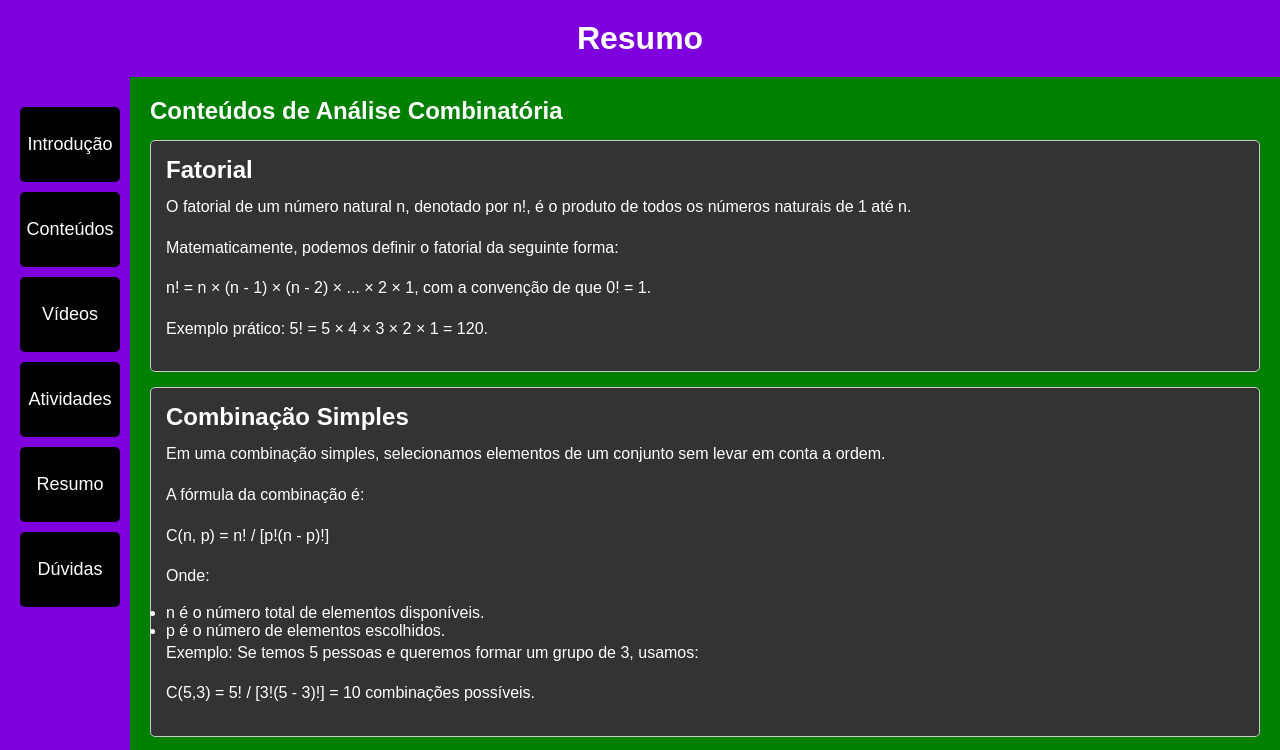
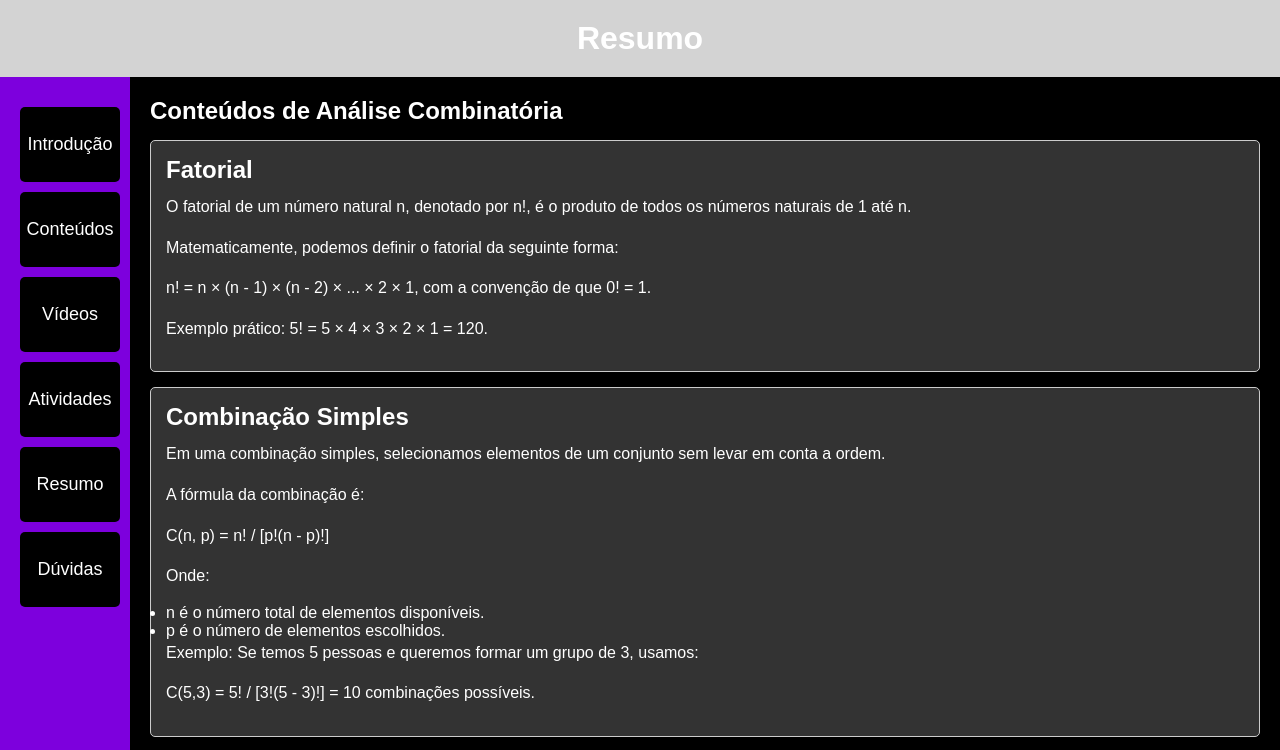
Before and after one commit to VitorGomes39/trabalhohistory, a plain HTML site: page index.html in a window 1280 px wide. Shown: the top 750 px of the page. Drawn offline with Linux system fonts and the light colour scheme.

Commit message:
Update styles.css

```diff
--- a/styles.css
+++ b/styles.css
@@ -7,7 +7,7 @@
 
 /* Cor de fundo principal */
 body {
-    background-color: #008000; /* Fundo preto */
+    background-color: #000000; /* Fundo preto */
     color: #FFFFFF; /* Texto branco */
     font-family: Arial, sans-serif;
     display: flex;
@@ -17,7 +17,7 @@ body {
 
 /* Cabeçalho */
 header {
-    background-color: #7D00DD; /* Cor roxa */
+    background-color: #d3d3d3; /* Cor roxa */
     color: #FFFFFF; /* Texto branco */
     padding: 20px;
     text-align: center;
```
